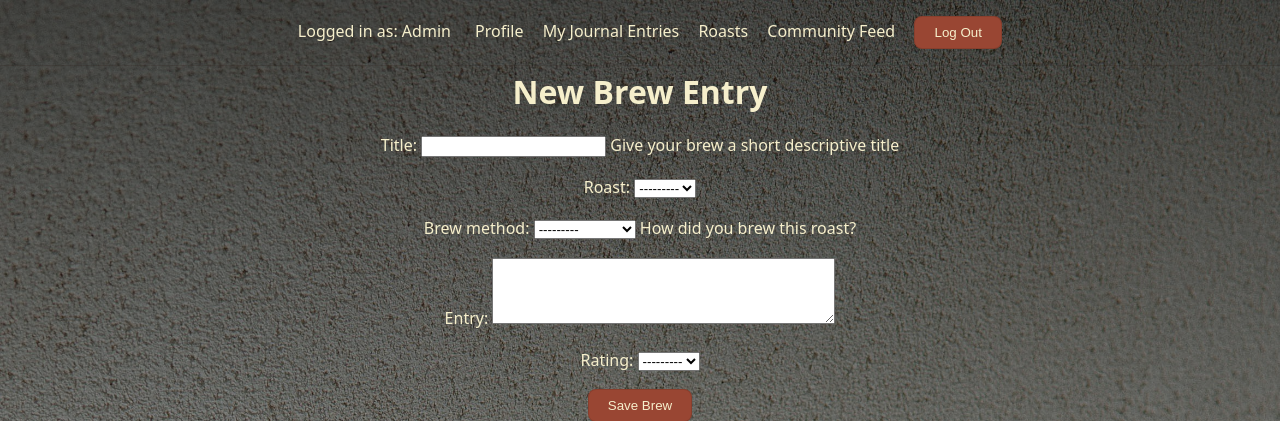
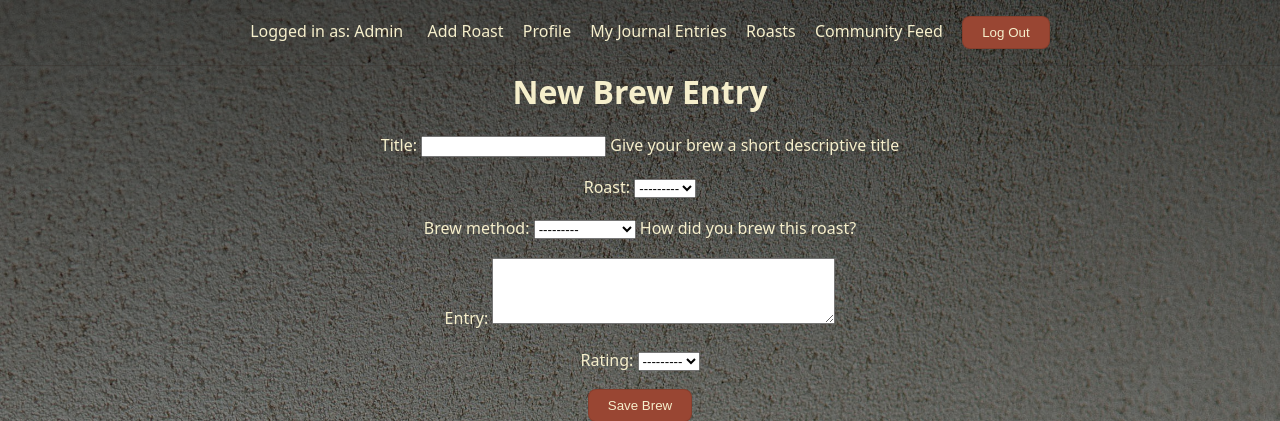
Before and after one commit to evalynope/Django-BCCA-Project, a Django app: page /brews/new/ in a window 1280 px wide. Shown: the top 421 px of the page. Run offline with Django 5.2, Linux system fonts and the light colour scheme; the visitor is signed in with stand-in values (Sample User, id 1); data that the repository does not hold is empty.

Commit message:
added add-roast page for admin only, added crud for roasts admin only.

```diff
--- a/coffee_app/forms.py
+++ b/coffee_app/forms.py
@@ -32,3 +32,30 @@ class BrewEntryForm(forms.ModelForm):
             )
 
         return cleaned_data
+
+
+
+from django import forms
+from .models import Roast
+
+class RoastForm(forms.ModelForm): #staff can create a Roast not in admin
+    class Meta:
+        model = Roast
+        fields = [
+            "coffee_shop",
+            "name",
+            "origin",
+            "tasting_notes",
+            "profile",
+            "crowd",
+            "is_seasonal",
+            "is_available",
+            "is_good_to_gift",
+        ]
+
+        widgets = {
+            "tasting_notes": forms.Textarea(attrs={
+                "rows": 4,
+                "placeholder": "Flavor notes, aroma..."
+            }),
+        }
--- a/coffee_app/templates/coffee_app/brewentry_detail.html
+++ b/coffee_app/templates/coffee_app/brewentry_detail.html
@@ -27,13 +27,13 @@
 
 <hr>
  {% if user == entry.user %}
-<a href="{% url 'brewentry_list' %}">← Back to My Entries</a>
+<a href="{% url 'brewentry_list' %}">Back to My Entries</a>
 {% else %}
-<a href="{% url 'community' %}">← Back to All Entries</a>
+<a href="{% url 'community' %}">Back to All Entries</a>
 {% endif%}
 
 {% if user == entry.user or user.is_staff or user.is_superuser %}
-<a href="{% url 'brewentry_update' entry.pk %}">Edit Entry</a>
+<a href="{% url 'brewentry_update' entry.pk %}">| Edit Entry</a>  |
 <a href="{% url 'brewentry_delete' entry.pk %}">Delete Entry</a>
 {% endif%}
 
--- a/coffee_app/templates/roasts/roast_details.html
+++ b/coffee_app/templates/roasts/roast_details.html
@@ -41,6 +41,10 @@
   <p>No journal entries for this roast yet.</p>
 {% endif %}
 
-<a href="{% url 'community' %}">See all community brews -> </a>
+<a href="{% url 'community' %}">See all community brews</a>
+{% if user.is_staff %}
+    <a href="{% url 'roast_update' roast.pk %}"> | Edit Roast</a> |
+    <a href="{% url 'roast_delete' roast.pk %}">Delete Roast</a>
+{% endif %}
 
 {% endblock %}
--- a/coffee_app/urls.py
+++ b/coffee_app/urls.py
@@ -16,5 +16,7 @@ urlpatterns = [
     path("brews/<int:pk>/edit/", views.brewentry_update, name="brewentry_update"),
     path("brews/<int:pk>/delete/", views.brewentry_delete, name="brewentry_delete"),
     path("brews/community/", views.community, name ="community"),
-
+    path("roasts/new/", views.roast_create, name="roast_create"),
+    path("roasts/<int:pk>/edit/", views.roast_update, name="roast_update"),
+    path("roasts/<int:pk>/delete/", views.roast_delete, name="roast_delete")
 ]
--- a/coffee_app/views.py
+++ b/coffee_app/views.py
@@ -9,6 +9,10 @@ from django.contrib.auth.decorators import login_required
 from .forms import BrewEntryForm
 from django.core.paginator import Paginator
 from django.db.models import Count
+from .forms import RoastForm
+from django.core.exceptions import PermissionDenied
+from django.http import Http404
+
 
 #render list of roasts for user, including filter options
 
@@ -142,3 +146,58 @@ def community(request): # should return all community journal entries
         "coffee_app/community.html",
         {"page_object": page_object,
          "show_empty_message": False, })
+
+
+def is_staff_user(user):
+    return user.is_staff
+
+
+#staff create, update, delete roast:
+
+@login_required
+def roast_create(request):
+    if not request.user.is_staff:
+        raise PermissionDenied
+    if request.method == "POST":
+        form = RoastForm(request.POST)
+        if form.is_valid():
+            form.save()
+            return redirect("roast_list")
+    else:
+        form = RoastForm()
+
+    return render(request, "roasts/roast_create.html", {"form": form})
+
+
+
+@login_required
+def roast_update(request, pk):
+    if not request.user.is_staff:
+        raise Http404
+
+    roast = get_object_or_404(Roast, pk=pk)
+
+    if request.method == "POST":
+        form = RoastForm(request.POST, instance=roast)
+        if form.is_valid():
+            form.save()
+            return redirect("roast_list")  # or wherever you want
+    else:
+        form = RoastForm(instance=roast)
+
+    return render(request, "roasts/roast_form.html", {"form": form, "roast": roast})
+
+
+
+@login_required
+def roast_delete(request, pk):
+    if not request.user.is_staff:
+        raise Http404
+
+    roast = get_object_or_404(Roast, pk=pk)
+
+    if request.method == "POST":
+        roast.delete()
+        return redirect("roast_list")
+
+    return render(request, "roasts/roast_confirm_delete.html", {"roast": roast})
--- a/profiles_app/templates/profiles_app/base.html
+++ b/profiles_app/templates/profiles_app/base.html
@@ -14,6 +14,7 @@
         <span style="margin-right: auto;">
         <p style="display:inline; margin:20px;">Logged in as: Admin</p>
         </span>
+        <a href="{% url 'roast_create' %}">Add Roast</a>
         <a href="{% url 'profile_detail' %}">Profile</a>
         <a href="{% url 'brewentry_list' %}">My Journal Entries</a>
         <a href="{% url 'roast_list' %}">Roasts</a>
--- a/profiles_app/templates/profiles_app/staff_dashboard.html
+++ b/profiles_app/templates/profiles_app/staff_dashboard.html
@@ -9,7 +9,7 @@
   <h2>
     <p><a href="{% url 'roast_list' %}">Continue to Home Page</a></p>
     <p><a href="{% url 'community' %}">Visit Community Feed to Edit Posts</a></p>
-    {% comment %} <p><a> href="{% url 'add_roast' %}">Add a New Roast</a></p> {% endcomment %}
+    <p><a href="{% url 'roast_create' %}">Add a New Roast</a><p>
   </h2>
 
 
--- a/static/css/roast_list.css
+++ b/static/css/roast_list.css
@@ -2,7 +2,7 @@
     text-align: center;
     margin-right: 5.5rem;
     margin-left: 5.5rem;
-    padding: 2rem;
+    padding: 1.5rem;
 }
 
 
```
Also changed, not shown: coffee_app/templates/roasts/roast_confirm_delete.html (added, +14 -0 lines), coffee_app/templates/roasts/roast_create.html (added, +13 -0 lines), coffee_app/templates/roasts/roast_form.html (added, +13 -0 lines).
